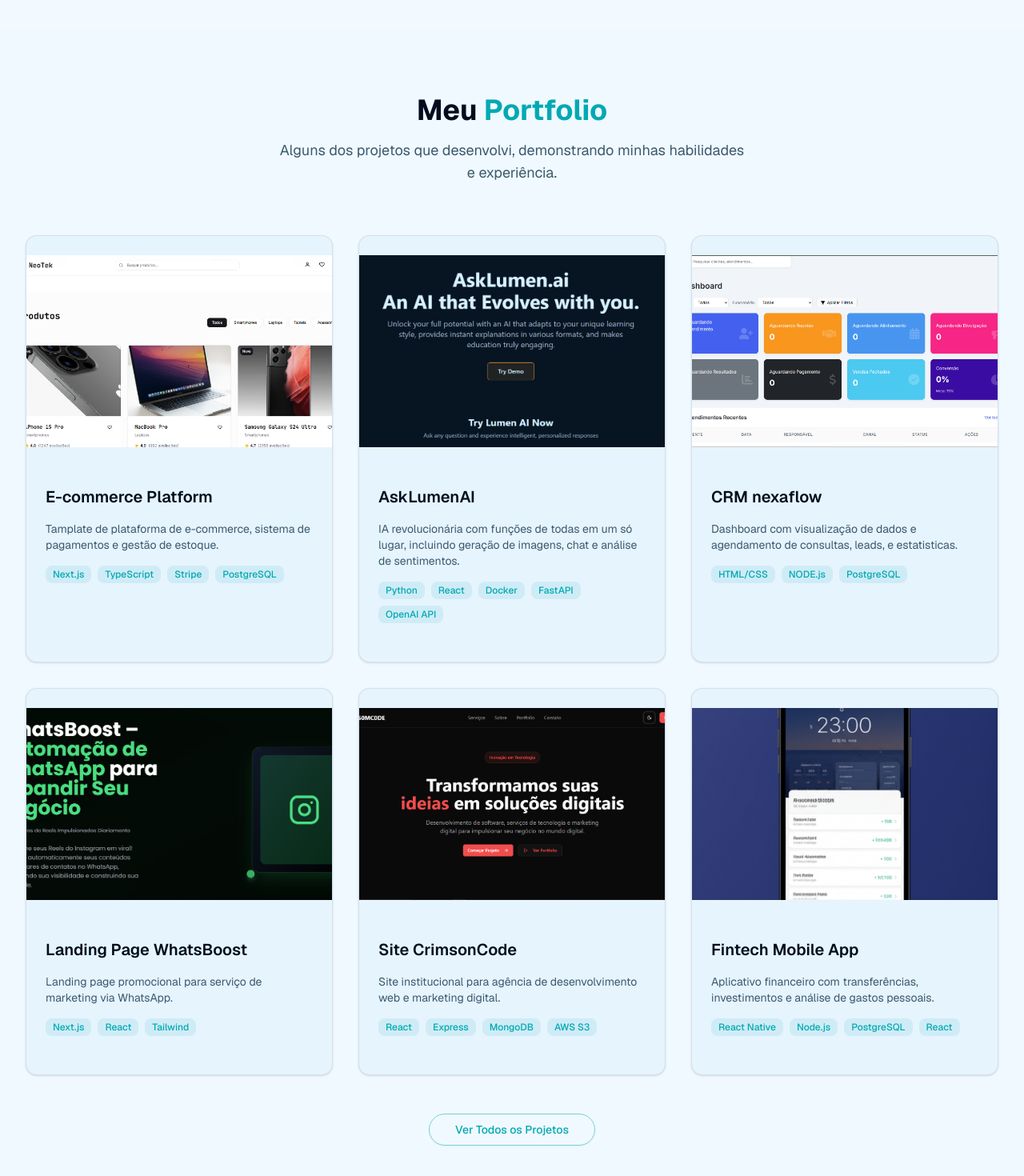
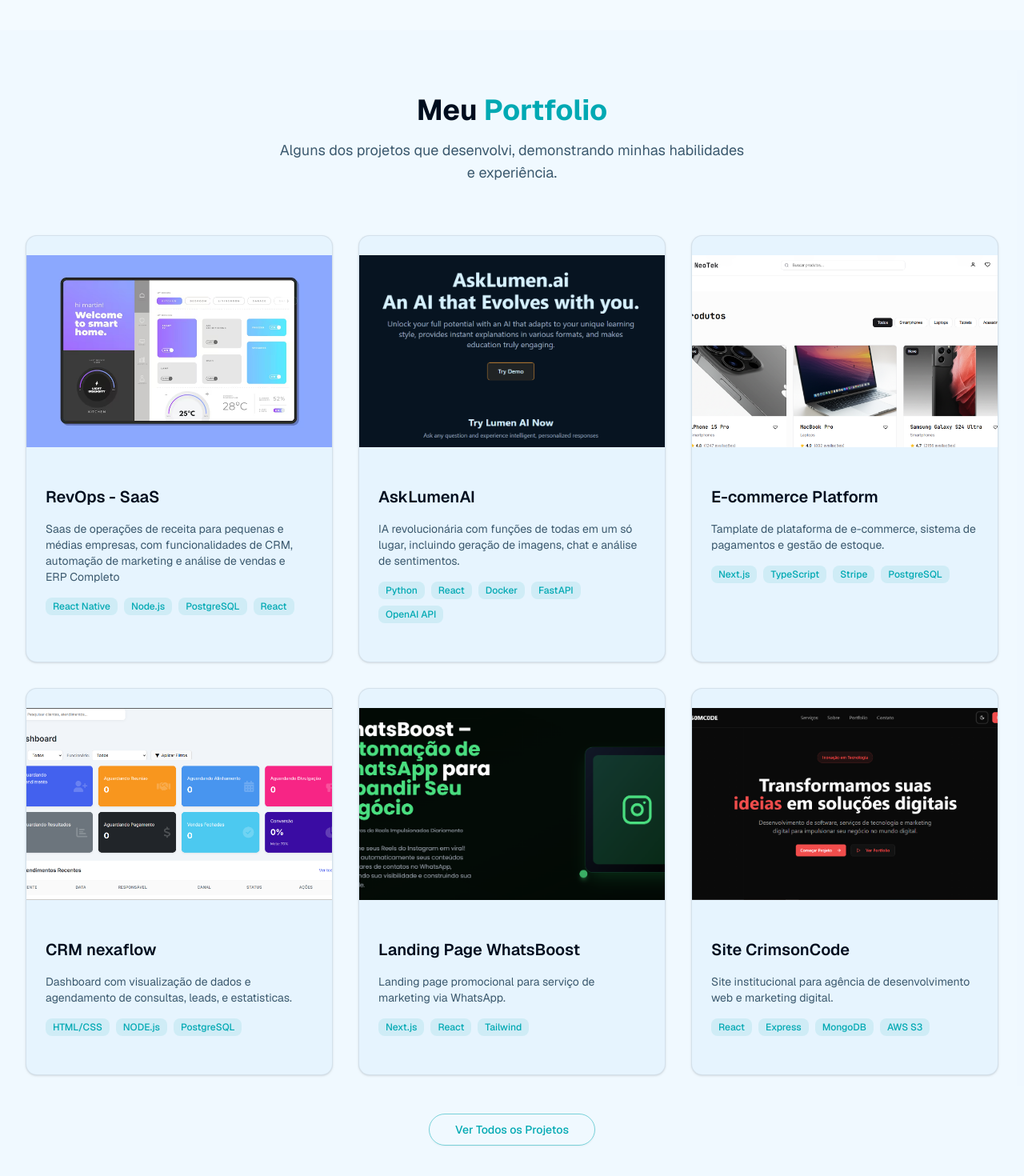
Before and after one commit to davisnaider06/Portifolio-Davi, a Next.js app: page / in a window 1280 px wide. Shown: the part 2962-4432 px from the top of the page at 80% size. Built offline with nearby package versions, Linux system fonts and the light colour scheme.

Commit message:
aatualizar portifolio

```diff
--- a/components/portfolio-section.tsx
+++ b/components/portfolio-section.tsx
@@ -7,6 +7,21 @@ import Image from "next/image"
 export function PortfolioSection() {
   const projects = [
     {
+      title: "RevOps - SaaS",
+      description: "Saas de operações de receita para pequenas e médias empresas, com funcionalidades de CRM, automação de marketing e análise de vendas e ERP Completo",
+      image: "/mockup-saas.png",
+      technologies: ["React Native", "Node.js", "PostgreSQL", "React"],
+      liveUrl: "https://rev-ops-saa-s.vercel.app/login",
+      githubUrl: "https://github.com/davisnaider06/RevOps-SaaS",
+    },
+    {
+      title: "AskLumenAI",
+      description: "IA revolucionária com funções de todas em um só lugar, incluindo geração de imagens, chat e análise de sentimentos.",
+      image: "/asklumen.png",
+      technologies: ["Python", "React", "Docker", "FastAPI", "OpenAI API"],
+      liveUrl: "https://asklumen-ai-seven.vercel.app/"
+    },
+    {
       title: "E-commerce Platform",
       description:
         "Tamplate de plataforma de e-commerce, sistema de pagamentos e gestão de estoque.",
@@ -14,13 +29,6 @@ export function PortfolioSection() {
       technologies: ["Next.js", "TypeScript", "Stripe", "PostgreSQL"],
       liveUrl: "https://neotek.netlify.app/",
       githubUrl: "https://github.com/davisnaider06/neoTek_ecom",
-    },
-    {
-      title: "AskLumenAI",
-      description: "IA revolucionária com funções de todas em um só lugar, incluindo geração de imagens, chat e análise de sentimentos.",
-      image: "/asklumen.png",
-      technologies: ["Python", "React", "Docker", "FastAPI", "OpenAI API"],
-      liveUrl: "https://asklumen-ai-seven.vercel.app/"
     },
     {
       title: "CRM nexaflow",
@@ -45,15 +53,7 @@ export function PortfolioSection() {
       technologies: ["React", "Express", "MongoDB", "AWS S3"],
       liveUrl: "https://crims0nc0de.netlify.app/",
       githubUrl: "#",
-    },
-    {
-      title: "Fintech Mobile App",
-      description: "Aplicativo financeiro com transferências, investimentos e análise de gastos pessoais.",
-      image: "/fintech-mobile-app.png",
-      technologies: ["React Native", "Node.js", "PostgreSQL", "React"],
-      liveUrl: "https://finnancy.netlify.app/",
-      githubUrl: "https://github.com/davisnaider06/finance_control",
-    },
+    }
   ]
 
   return (
```
Also changed, not shown: public/mockup-saas.png (added).
